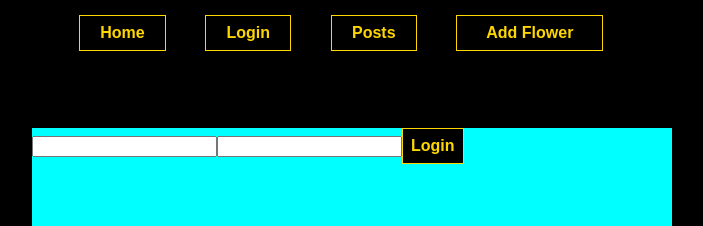
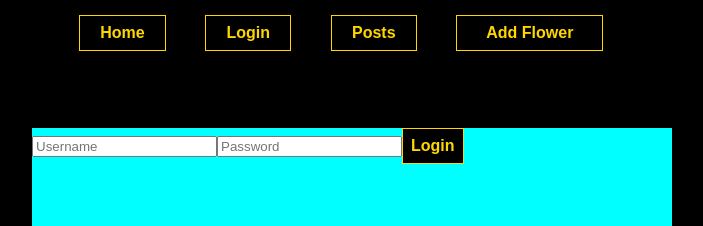
Before and after one commit to Vera25-O/Flowers, a React (Create React App) app in the folder flower/: page /login in a window 1280 px wide. Shown: the top 226 px of the page, without its empty margins (288-991 px from the left). Built offline with nearby package versions, Linux system fonts and the light colour scheme.

Commit message:
modified Login.js

```diff
--- a/flower/src/components/Login.js
+++ b/flower/src/components/Login.js
@@ -40,12 +40,14 @@ function Login({ onLogin }) {
       <input
         type="text"
         name="username"
+        placeholder="Username"
         value={formData.username}
         onChange={handleChange}
       />
       <input
         type="password"
         name="password"
+        placeholder="Password"
         value={formData.password}
         onChange={handleChange}
       />
```
